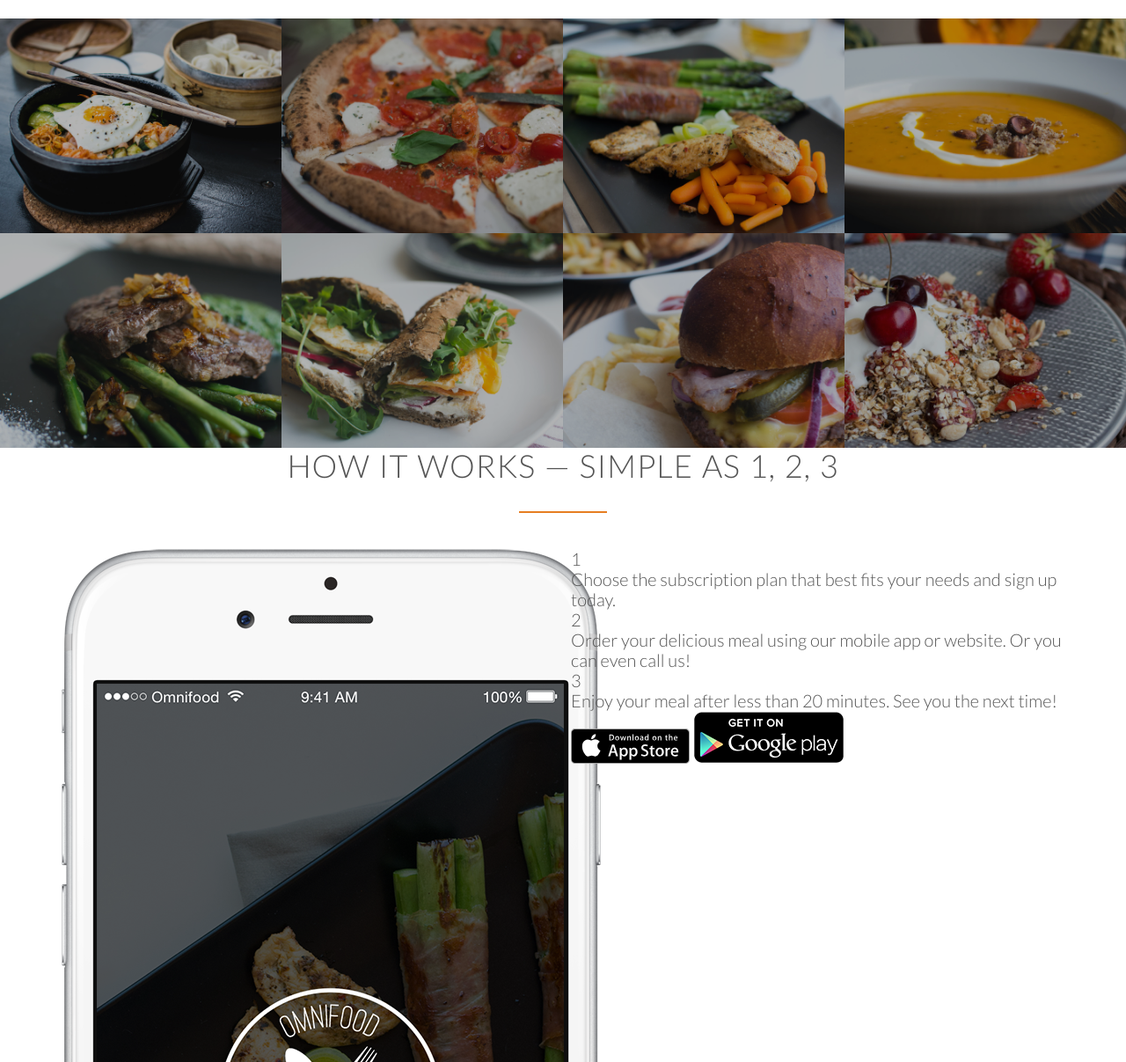
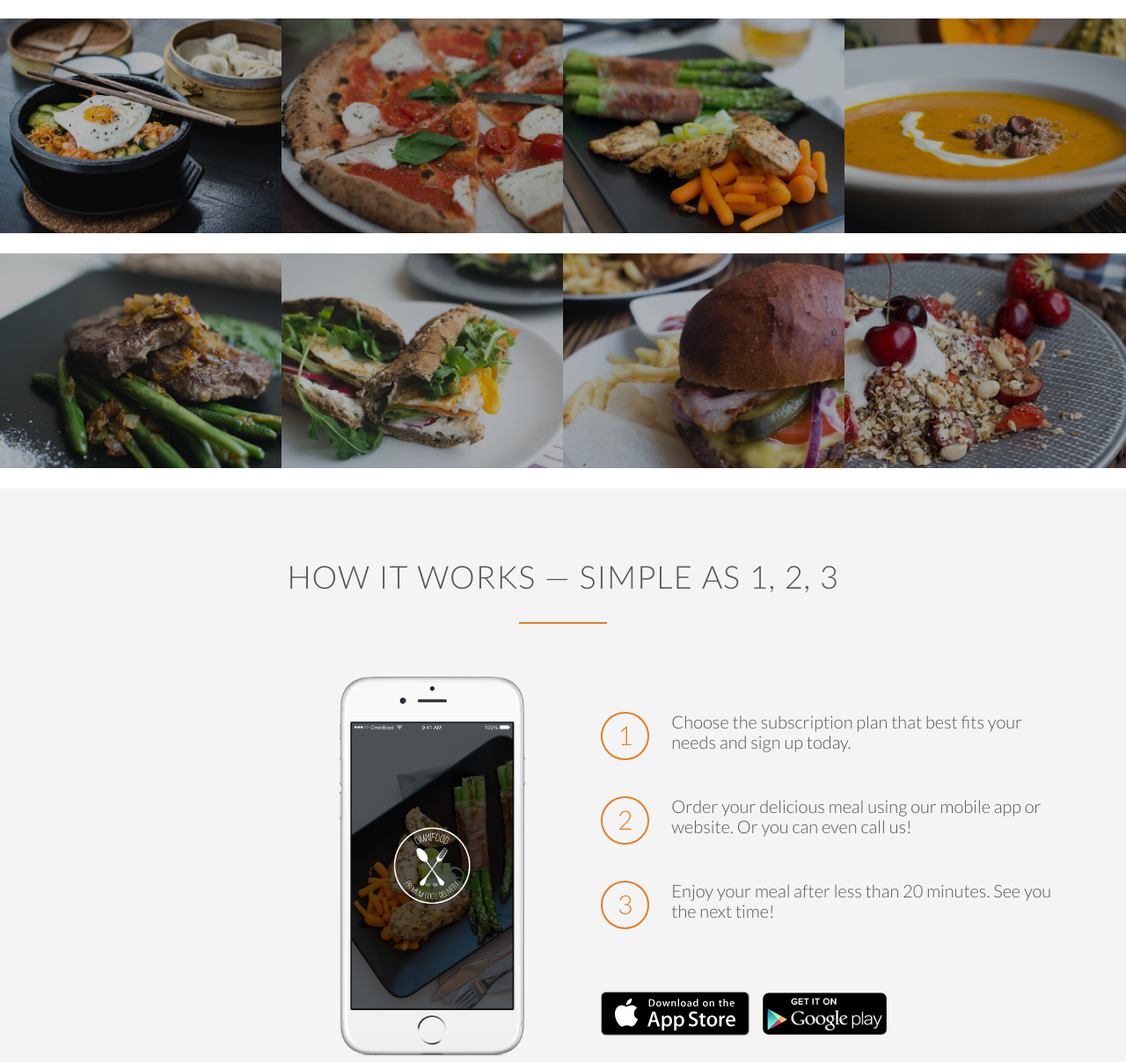
Before and after one commit to chanalisa/omnifood, a plain HTML site: page index.html in a window 1280 px wide. Shown: the part 1489-2696 px from the top of the page at 88% size. Drawn offline with Linux system fonts and the light colour scheme; files whose address does not match are found by name.

Commit message:
completed how it works section part 2

```diff
--- a/index.html
+++ b/index.html
@@ -38,6 +38,7 @@
         <a class="btn btn-ghost" href="#">Show me more</a>
       </div>
     </header>
+
     <section class="section-features">
       <div class="row">
         <h2>Get food fast &mdash; not fast food.</h2>
@@ -88,7 +89,7 @@
     </section>
 
     <section class="section-meals">
-      <ul class="meals-showcase">
+      <ul class="meals-showcase clearfix">
         <li>
           <figure class="meal-photo">
             <img
@@ -119,7 +120,7 @@
           </figure>
         </li>
       </ul>
-      <ul class="meals-showcase">
+      <ul class="meals-showcase clearfix">
         <li>
           <figure class="meal-photo">
             <img
@@ -154,19 +155,20 @@
         </li>
       </ul>
     </section>
+
     <section class="section-steps">
       <div class="row">
         <h2>How it works &mdash; Simple as 1, 2, 3</h2>
       </div>
       <div class="row">
-        <div class="col span-1-of-2">
+        <div class="col span-1-of-2 steps-box">
           <img
             src="resources/img/app-iPhone.png"
             alt="Omnifood app on iPhone"
             class="app-screen"
           />
         </div>
-          <div class="col span-1-of-2">
+          <div class="col span-1-of-2 steps-box">
             <div class="works-step">
               <div>1</div>
               <p>
@@ -200,5 +202,6 @@
         </div>
       </div>
     </section>
+
   </body>
 </html>
--- a/resources/css/style.css
+++ b/resources/css/style.css
@@ -19,6 +19,17 @@ html {
   font-weight: 300;
   font-size: 20px;
   text-rendering: optimizeLegibility;
+}
+
+/* clearfix clears float after an element */
+.clearfix {
+  zoom: 1;
+}
+.clearfix:after {
+  content: ".";
+  clear: both;
+  height: 0;
+  visibility: hidden;
 }
 
 /* ---------------------------------------- */
@@ -244,3 +255,54 @@ header {
   opacity: 1;
   transform: scale(1.03);
 }
+
+/* ---------------------------------------- */
+/* HOW IT WORKS */
+/* ---------------------------------------- */
+
+.section-steps {
+  background-color: #f4f4f4;
+}
+
+.steps-box:first-child {
+  text-align: right;
+  padding-right: 3%;
+  margin-top: 30px;
+}
+
+.steps-box:last-child {
+  padding-left: 3%;
+  margin-top: 70px;
+}
+
+.app-screen {
+  width: 40%;
+}
+
+.works-step {
+  margin-bottom: 50px;
+}
+
+.works-step:last-of-type {
+  margin-bottom: 80px;
+}
+
+.works-step div {
+  color: #e67e22;
+  border: 2px solid #e67e22;
+  /* display: inline-block; */
+  border-radius: 50%;
+  height: 55px;
+  width: 55px;
+  text-align: center;
+  padding: 7px;
+  float: left;
+  font-size: 150%;
+  margin-right: 25px;
+}
+
+.btn-app img {
+  height: 50px;
+  width: auto;
+  margin-right: 10px;
+}
```
